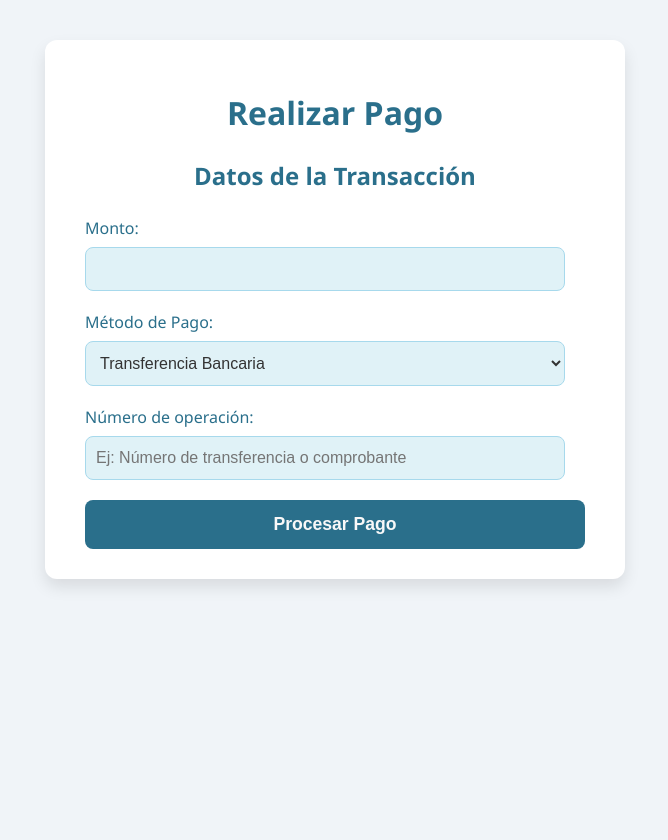
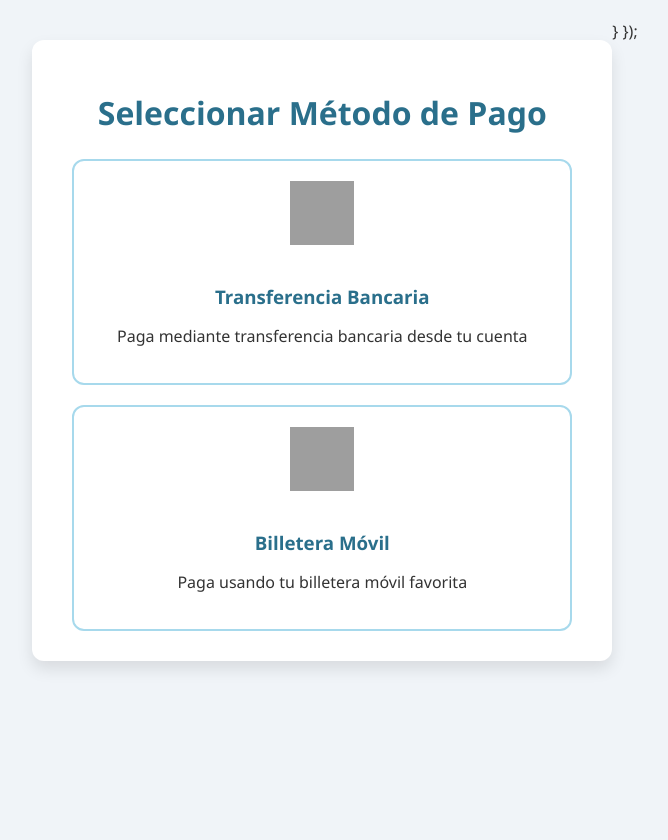
Before and after one commit to AnhiCT12/Pasarela, a Django app: page /pagos/ in a window 1280 px wide. Shown: the whole page, without its empty margins (305-973 px from the left). Run offline with Django 5.2, Linux system fonts and the light colour scheme; grey boxes are pictures that could not be loaded.

Commit message:
cambios de templates

```diff
--- a/pagos/static/pagos/style.css
+++ b/pagos/static/pagos/style.css
@@ -227,3 +227,98 @@ form button[type="submit"]:hover {
     background-color: rgba(0, 0, 0, 0.5);
     z-index: 999;
 }
+
+/* Nuevos estilos para estados y montos */
+.estado-badge {
+    display: inline-block;
+    padding: 5px 10px;
+    border-radius: 15px;
+    font-weight: bold;
+    text-transform: uppercase;
+    font-size: 0.9em;
+}
+
+.estado-pendiente {
+    background-color: #ffd700;
+    color: #000;
+}
+
+.estado-completado {
+    background-color: #4CAF50;
+    color: white;
+}
+
+.estado-fallido {
+    background-color: #f44336;
+    color: white;
+}
+
+.monto {
+    font-size: 1.2em;
+    font-weight: bold;
+    color: var(--color-azul-oscuro);
+}
+
+/* Estilos para tarjetas de método de pago */
+.payment-options {
+    display: grid;
+    grid-template-columns: repeat(auto-fit, minmax(250px, 1fr));
+    gap: 20px;
+    margin-top: 20px;
+}
+
+.payment-card {
+    background-color: var(--color-blanco);
+    border: 2px solid var(--color-azul-medio);
+    border-radius: 12px;
+    padding: 20px;
+    text-align: center;
+    cursor: pointer;
+    transition: all 0.3s ease;
+}
+
+.payment-card:hover {
+    transform: translateY(-5px);
+    box-shadow: 0 5px 15px rgba(0, 0, 0, 0.1);
+    border-color: var(--color-azul-oscuro);
+}
+
+.payment-card img {
+    width: 64px;
+    height: 64px;
+    margin-bottom: 15px;
+}
+
+.payment-card h3 {
+    color: var(--color-azul-oscuro);
+    margin-bottom: 10px;
+}
+
+/* Estilos para el formulario de transferencia */
+.radio-group {
+    display: flex;
+    gap: 20px;
+    margin-bottom: 20px;
+}
+
+.radio-group input[type="radio"] {
+    margin-right: 5px;
+}
+
+.documento-group {
+    display: grid;
+    grid-template-columns: 1fr 1fr;
+    gap: 15px;
+    margin-bottom: 20px;
+}
+
+.button-secondary {
+    background-color: var(--color-gris-claro);
+    color: var(--color-azul-oscuro);
+    border: 1px solid var(--color-azul-oscuro);
+    margin-top: 10px;
+}
+
+.button-secondary:hover {
+    background-color: var(--color-azul-claro);
+}
--- a/pagos/templates/pagos/formulario_pago.html
+++ b/pagos/templates/pagos/formulario_pago.html
@@ -9,26 +9,21 @@
 </head>
 <body>
     <div class="container">
-        <h1>Realizar Pago</h1>
+        <h1>Seleccionar Método de Pago</h1>
 
-        <div id="resultado" class="messages error" style="display: none;"></div>
+        <div class="payment-options">
+            <div class="payment-card" onclick="window.location.href='/pagos/transferencia/'">
+                <img src="{% static 'pagos/img/bank.png' %}" alt="Transferencia">
+                <h3>Transferencia Bancaria</h3>
+                <p>Paga mediante transferencia bancaria desde tu cuenta</p>
+            </div>
 
-        <form id="pagoForm">
-            <h2>Datos de la Transacción</h2>
-            <label for="monto">Monto:</label>
-            <input type="number" id="monto" name="monto" required min="1" step="0.01">
-
-            <label for="metodo_pago">Método de Pago:</label>
-            <select id="metodo_pago" name="metodo_pago" required>
-                <option value="TRANSFERENCIA">Transferencia Bancaria</option>
-                <option value="BILLETERA_MOVIL">Billetera Móvil</option>
-            </select>
-
-            <label for="referencia_pago">Número de operación:</label>
-            <input type="text" id="referencia_pago" name="referencia_pago" placeholder="Ej: Número de transferencia o comprobante" required>
-
-            <button type="submit">Procesar Pago</button>
-        </form>
+            <div class="payment-card" onclick="window.location.href='/pagos/billetera/'">
+                <img src="{% static 'pagos/img/wallet.png' %}" alt="Billetera">
+                <h3>Billetera Móvil</h3>
+                <p>Paga usando tu billetera móvil favorita</p>
+            </div>
+        </div>
     </div>
 
     <!-- Pop-up y Overlay -->
@@ -80,7 +75,7 @@
                 if (response.ok) {
                     showPopup('Pago procesado correctamente', 'success');
                     setTimeout(() => {
-                        window.location.href = `/pagos/estado/${data.id_transaccion}`;
+                        window.location.href = `/pagos/estado-pago/${data.id_transaccion}/`;
                     }, 2000);
                 } else {
                     showPopup(data.error, 'error');
@@ -92,3 +87,8 @@
     </script>
 </body>
 </html>
+            }
+        });
+    </script>
+</body>
+</html>
--- a/pagos/urls.py
+++ b/pagos/urls.py
@@ -7,14 +7,16 @@ app_name = 'pagos'
 
 urlpatterns = [
     # URLs para la interfaz de usuario (el formulario y la página de estado)
-    path('', views.formulario_pago, name='crear_pago'),
+    path('', views.seleccionar_metodo, name='seleccionar_metodo'),
+    path('transferencia/', views.transferencia, name='transferencia'),
+    path('billetera/', views.billetera, name='billetera'),
 
     # URLs para la API (si las necesitas después)
     path('api/crear-pago/', views.crear_pago, name='crear_pago'),
     path('api/estado/<str:id_transaccion>/', views.obtener_estado, name='obtener_estado'),
 
     # URLs actualizadas
-    path('crear/', views.crear_pago, name='procesar_pago'),
+    path('crear/', views.crear_pago, name='crear_pago'),
     path('estado/<str:id_transaccion>/', views.obtener_estado, name='obtener_estado'),
     path('estado-pago/<str:id_transaccion>/', views.estado_pago, name='estado_pago'),
 ]
--- a/pagos/views.py
+++ b/pagos/views.py
@@ -43,7 +43,13 @@ def crear_pago(request):
 def obtener_estado(request, id_transaccion):
     try:
         transaccion = Transaccion.objects.get(id_externo=id_transaccion)
-        return JsonResponse({'status': transaccion.estado, 'monto': str(transaccion.monto)})
+        return JsonResponse({
+            'status': transaccion.estado,
+            'monto': str(transaccion.monto),
+            'metodo_pago': transaccion.metodo_pago,
+            'referencia': transaccion.referencia_pago,
+            'id_transaccion': transaccion.id_externo
+        })
     except Transaccion.DoesNotExist:
         return JsonResponse({'error': 'Transacción no encontrada'}, status=404)
 
@@ -53,9 +59,23 @@ def formulario_pago(request):
 def estado_pago(request, id_transaccion):
     try:
         transaccion = Transaccion.objects.get(id_externo=id_transaccion)
-        return render(request, 'pagos/estado_pago.html', {
-            'transaccion': transaccion
-        })
+        context = {
+            'transaccion': transaccion,
+            'estado_actual': transaccion.estado
+        }
+        template_name = 'pagos/estado_pago.html'
+        return render(request, template_name, context)
     except Transaccion.DoesNotExist:
-        return JsonResponse({'error': 'Transacción no encontrada'}, status=404)
+        return JsonResponse({
+            'error': 'Transacción no encontrada'
+        }, status=404)
+
+def seleccionar_metodo(request):
+    return render(request, 'pagos/formulario_pago.html')
+
+def transferencia(request):
+    return render(request, 'pagos/transferencia.html')
+
+def billetera(request):
+    return render(request, 'pagos/billetera.html')
 # Create your views here.
```
Also changed, not shown: pagos/templates/pagos/billetera.html (added, +48 -0 lines), pagos/templates/pagos/estado_pago.html (+63 -5 lines), pagos/templates/pagos/transferencia.html (added, +111 -0 lines), db.sqlite3.
